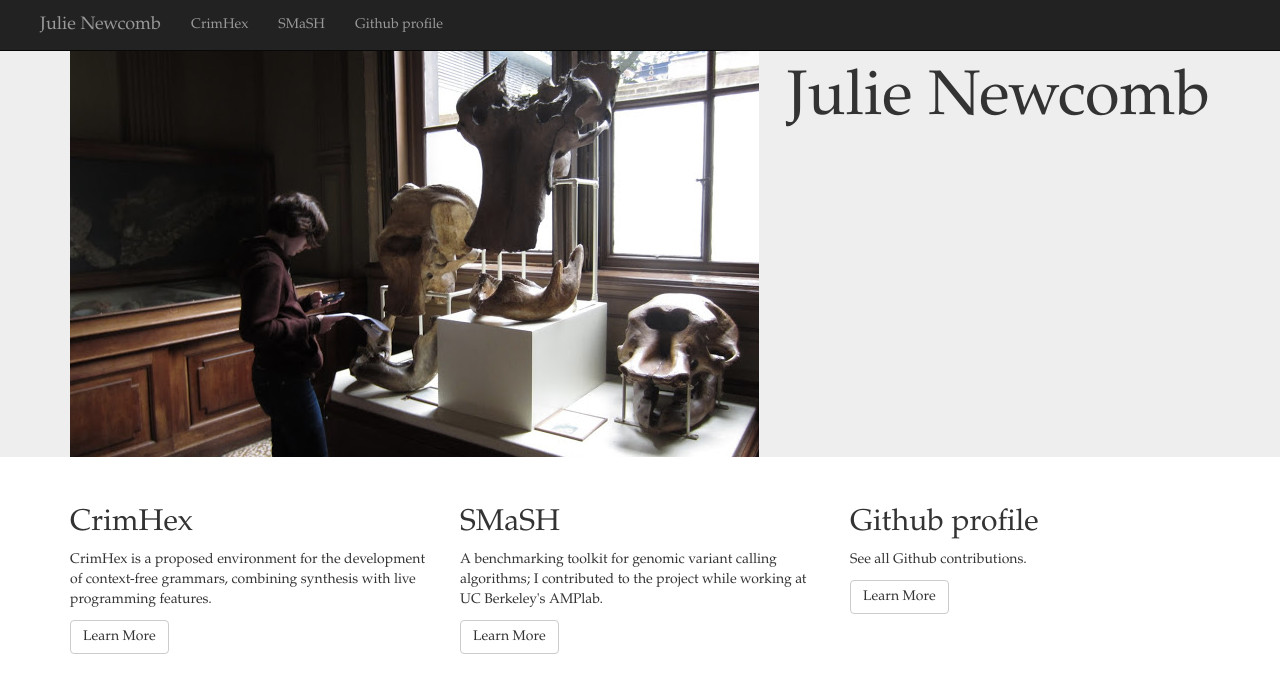
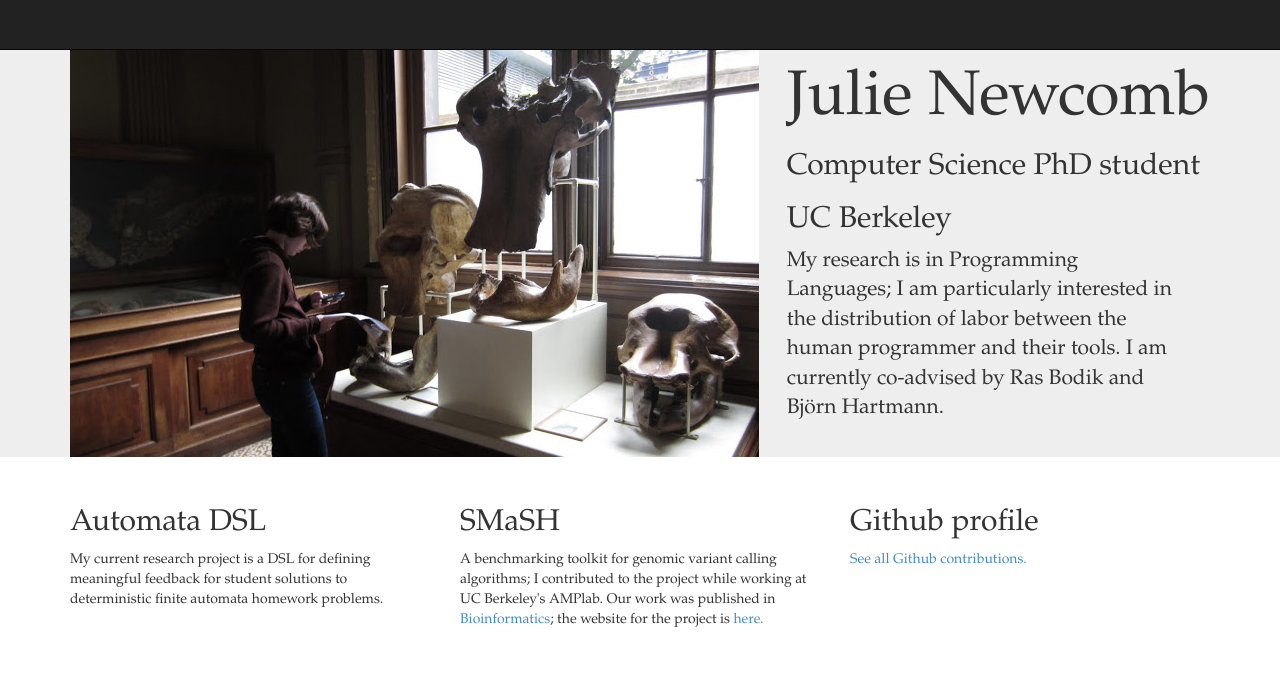
Before and after one commit to jn80842/jn80842.github.io, a plain HTML site: page index.html in a window 1280 px wide. Drawn offline with Linux system fonts and the light colour scheme.

Commit message:
update research information

```diff
--- a/index.html
+++ b/index.html
@@ -10,42 +10,45 @@
 <body>
        <div class="navbar navbar-inverse navbar-fixed-top">
         <div class="container">
-          <div class="navbar-header">
+<!--           <div class="navbar-header">
           <a href="index.html" class="navbar-brand">Julie Newcomb</a>
           </div>
                     <ul class="nav navbar-nav">
             <li><a href="http://jn80842.github.io/crimhex">CrimHex</a></li>
             <li><a href="http://smash.cs.berkeley.edu">SMaSH</a></li>
             <li><a href="https://github.com/jn80842">Github profile</a></li>
-          </ul>
+          </ul> -->
           </div>
 
         </div>
 
 
-<div class="jumbotron" style="">
+<div class="jumbotron">
 <div class="container">
-  <h1 class="pull-right">Julie Newcomb</h1>
-  <img class="pull-left" src="mammoth2.jpg" />
+  <div class="pull-right">
+  <h1>Julie Newcomb</h1>
+  <h2>Computer Science PhD student</h2>
+  <h2>UC Berkeley</h2>
+  <p style="width:400px">My research is in Programming Languages; I am particularly interested in the distribution of labor between the human programmer and their tools. I am currently co-advised by Ras Bodik and Bj&ouml;rn Hartmann.</p>
+  </div>
+  <img src="mammoth2.jpg" />
 </div>
 </div>
 
 <div class="container">
   <div class="row">
     <div class="col-md-4">
-      <h2>CrimHex</h2>
-      <p>CrimHex is a proposed environment for the development of context-free grammars, combining synthesis with live programming features.</p>
-      <p><a class="btn btn-default" href="http://jn80842.github.io/crimhex" role="button">Learn More</a></p>
+      <h2>Automata DSL</h2>
+      <p>My current research project is a DSL for defining meaningful feedback for student solutions to deterministic finite automata homework problems.</p>
     </div>
     <div class="col-md-4">
       <h2>SMaSH</h2>
-      <p>A benchmarking toolkit for genomic variant calling algorithms; I contributed to the project while working at UC Berkeley's AMPlab.</p>
-      <p><a class="btn btn-default" href="http://smash.cs.berkeley.edu" role="button">Learn More</a></p>
+      <p>A benchmarking toolkit for genomic variant calling algorithms; I contributed to the project while working at UC Berkeley's AMPlab. Our work was published in <a href="http://bioinformatics.oxfordjournals.org/cgi/reprint/btu345?
+ijkey=65rNHXsRXJsr0a2&keytype=ref">Bioinformatics</a>; the website for the project is <a href="http://smash.cs.berkeley.edu">here.</a></p>
     </div>
     <div class="col-md-4">
       <h2>Github profile</h2>
-      <p>See all Github contributions.</p>
-       <p><a class="btn btn-default" href="https://github.com/jn80842" role="button">Learn More</a></p>
+      <p><a href="https://github.com/jn80842">See all Github contributions.</a></p>
     </div>
     </div>
   </div>
```
